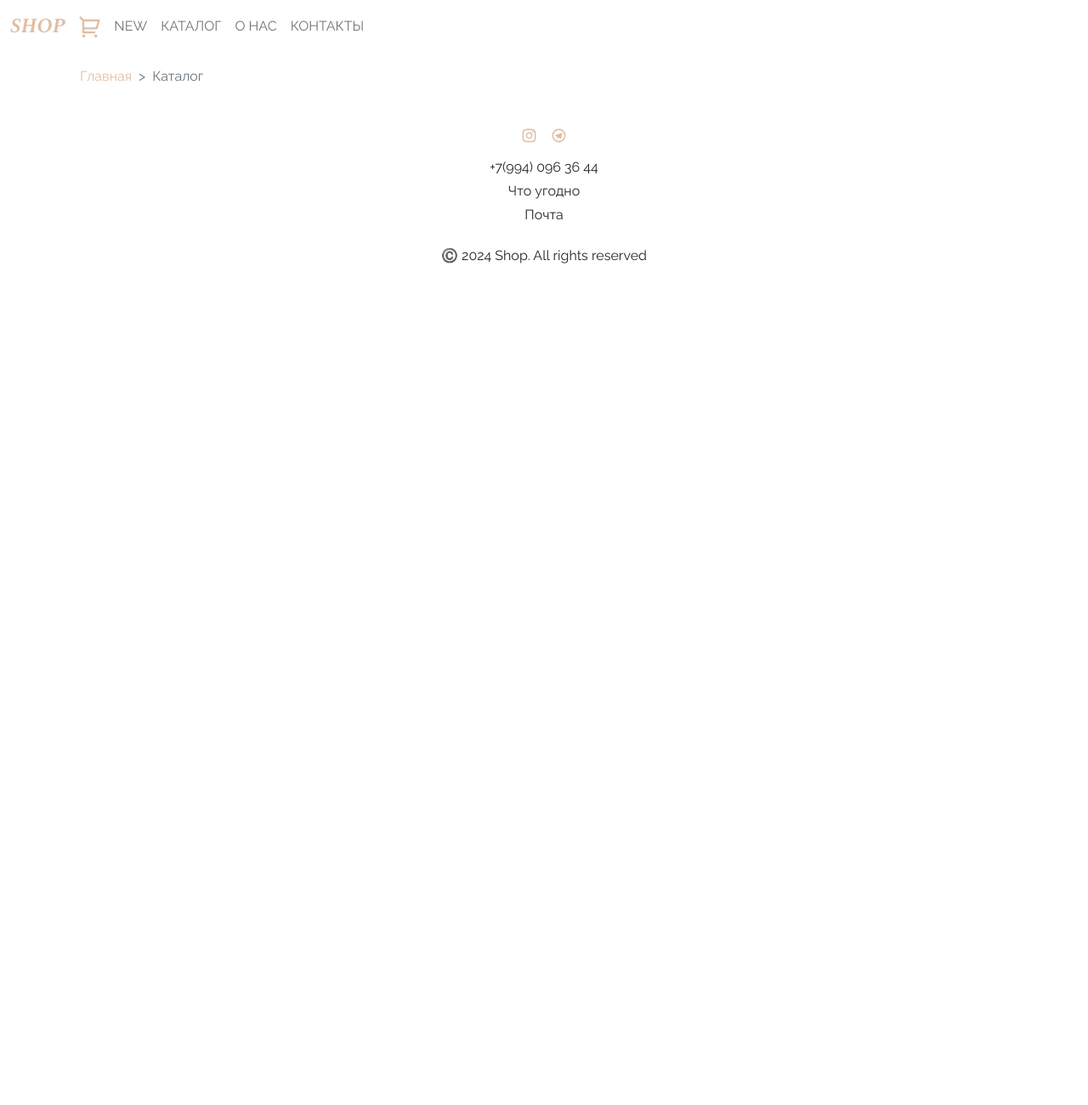
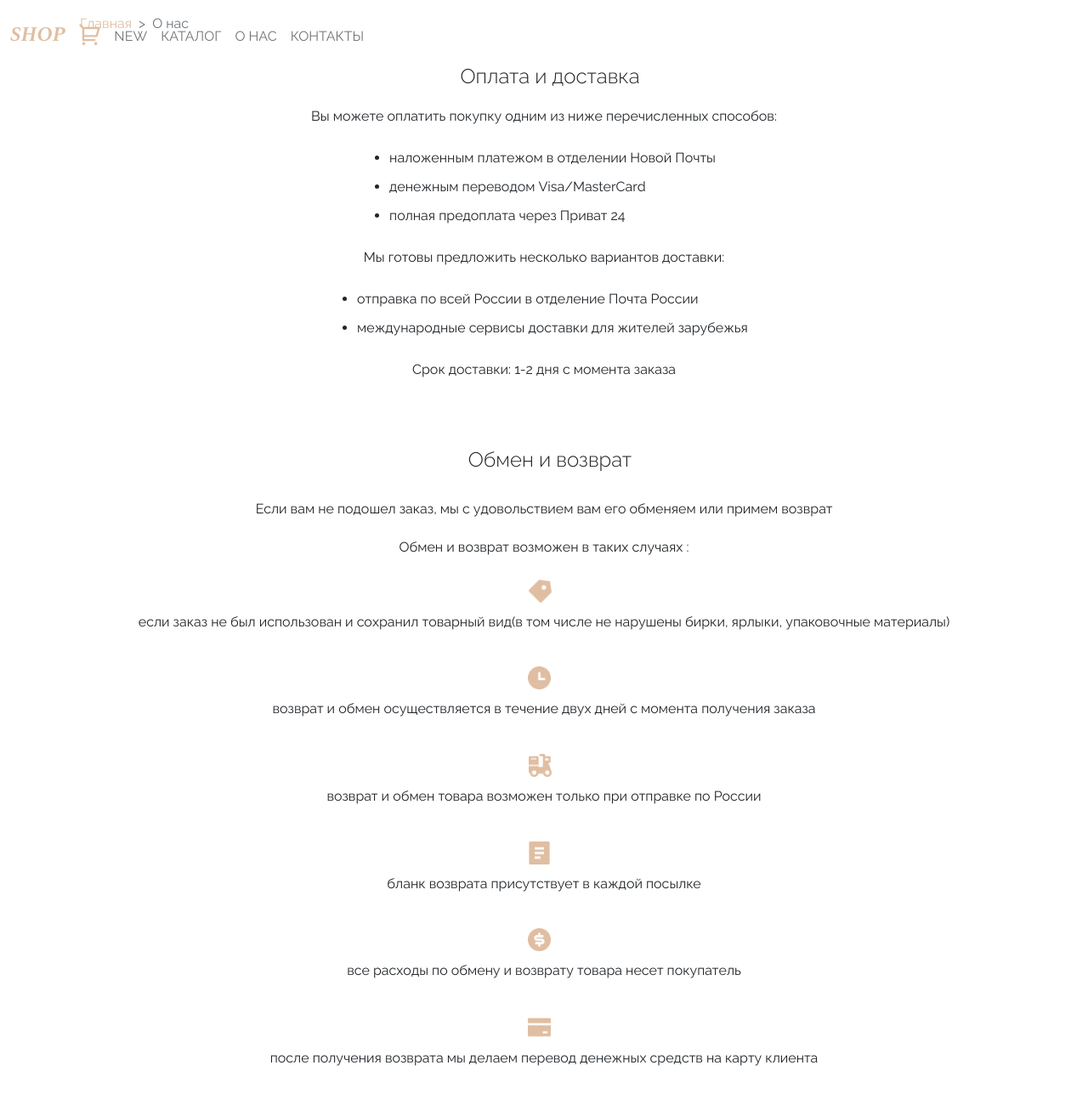
Before and after one commit to Oldsmob1le/appShop, a plain HTML site: page about.html in a window 1280 px wide. Shown: the top 1300 px of the page at 85% size. Before the commit the page ends 800 px from the top, so only its background shows below. Drawn offline with nearby package versions, Linux system fonts and the light colour scheme.

Commit message:
second commit

```diff
--- a/about.html
+++ b/about.html
@@ -60,9 +60,65 @@
             <nav class="container" style="--bs-breadcrumb-divider: '>';" aria-label="breadcrumb">
                 <ol class="breadcrumb">
                   <li class="breadcrumb-item"><a href="index.html">Главная</a></li>
-                  <li class="breadcrumb-item active" aria-current="page">Каталог</li>
+                  <li class="breadcrumb-item active" aria-current="page">О нас</li>
                 </ol>
               </nav>
+
+              <div class="payment-delivery">
+                <h1>Оплата и доставка</h1>
+                <p>Вы можете оплатить покупку одним из ниже перечисленных способов:</p>
+                <ul>
+                    <li>наложенным платежом в отделении Новой Почты</li>
+                    <li>денежным переводом Visa/MasterCard</li>
+                    <li>полная предоплата через Приват 24</li>
+                </ul>
+                <p>Мы готовы предложить несколько вариантов доставки:</p>
+                <ul>
+                    <li>отправка по всей России в отделение Почта России</li>
+                    <li>международные сервисы доставки для жителей зарубежья</li>
+                </ul>
+                <p>Срок доставки: 1-2 дня с момента заказа</p>
+            </div>
+
+            <div class="exchange">
+              <h1>Обмен и возврат</h1>
+              <p>Если вам не подошел заказ, мы с удовольствием вам его обменяем или примем возврат
+              </p>
+              <p class="text">Обмен и возврат возможен в таких случаях :</p>
+              <div class="option">
+                <img src="image/option_1.jpg" alt="" class="image">
+                <p>если заказ не был использован и сохранил товарный вид(в том числе не нарушены бирки, ярлыки, упаковочные материалы)</p>
+              </div>
+
+              <div class="option">
+                <img src="image/option_2.jpg" alt="" class="image">
+                <p>возврат и обмен осуществляется в течение двух дней с момента получения заказа
+                </p>
+              </div>
+
+              <div class="option">
+                <img src="image/option_3.jpg" alt="" class="image">
+                <p>возврат и обмен товара возможен только при отправке по России
+                </p>
+              </div>
+
+              <div class="option">
+                <img src="image/option_4.jpg" alt="" class="image">
+                <p>бланк возврата присутствует в каждой посылке </p>
+              </div>
+
+              <div class="option">
+                <img src="image/option_5.jpg" alt="" class="image">
+                <p>все расходы по обмену и возврату товара несет покупатель
+                </p>
+              </div>
+
+              <div class="option">
+                <img src="image/option_6.jpg" alt="" class="image">
+                <p>после получения возврата мы делаем перевод денежных средств на карту клиента</p>
+              </div>
+            </div>
+        </div>
 
     <footer class="container mt-5" id="footer">
       <div class="social d-flex justify-content-center gap-3 mb-3">
--- a/index.html
+++ b/index.html
@@ -56,9 +56,6 @@
           <img src="image/cart.svg" alt="" />
           <div class="collapse navbar-collapse" id="navbarCollapse">
             <ul class="navbar-nav me-auto mb-2 mb-md-0 ms-2">
-              <li class="nav-item">
-                <a class="nav-link" href="catalog.html">NEW</a>
-              </li>
               <li class="nav-item">
                 <a class="nav-link" href="catalog.html">КАТАЛОГ</a>
               </li>
@@ -137,6 +134,7 @@
       <p class="mb-2 mt-4 text-center">©️ 2024 Shop. All rights reserved</p>
     </footer>
 
+    <script src="script/nav.js"></script>
     <script
       src="https://cdn.jsdelivr.net/npm/@popperjs/core@2.9.2/dist/umd/popper.min.js"
       integrity="sha384-IQsoLXl5PILFhosVNubq5LC7Qb9DXgDA9i+tQ8Zj3iwWAwPtgFTxbJ8NT4GN1R8p"
--- a/style/main.css
+++ b/style/main.css
@@ -15,6 +15,7 @@
     border: none;
 
 }
+
 .navbar-light .navbar-toggler {
     border: none;
 }
@@ -30,9 +31,38 @@
     font-style: italic;
 }
 
+.navbar-dark .navbar-nav .nav-link {
+    color: rgba(255,255,255,455);
+}
+
+.navbar {
+    position: fixed;
+    top: 0;
+    left: 0;
+    width: 100%;
+    transition: opacity 0.5s ease-in-out;
+}
+
+@media (scroll-snap: yes) {
+    .navbar {
+        scroll-snap-align: start;
+    }
+}
+
+.navbar.hidden {
+    opacity: 0;
+    pointer-events: none;
+}
+
+@media (scroll-snap: yes) {
+    .navbar.hidden {
+        scroll-snap-stop: always;
+    }
+}
+
 .banner-title {
     position: absolute;
-    top: 25%;
+    top: 30%;
     left: 50%;
     transform: translate(-50%, -50%);
     text-align: center;
@@ -47,7 +77,7 @@
 }
 
 .white-line {
-    width:120px;
+    width: 120px;
     height: 2px;
     background-color: #fff;
     margin: 0 auto;
@@ -74,7 +104,7 @@
 }
 
 .breadcrumb-item a {
-    text-decoration:none ;
+    text-decoration: none;
     color: #E0BEA2;
 }
 
@@ -103,17 +133,24 @@
     border: none;
     box-shadow: none;
 }
+
 .btn-secondary:active {
     background-color: #E0BEA2;
     border: none;
     box-shadow: none;
 }
+
 .btn-secondary:hover {
     background-color: #E0BEA2;
     border: none;
     box-shadow: none;
 }
-.btn-check:active+.btn-secondary:focus, .btn-check:checked+.btn-secondary:focus, .btn-secondary.active:focus, .btn-secondary:active:focus, .show>.btn-secondary.dropdown-toggle:focus {
+
+.btn-check:active+.btn-secondary:focus,
+.btn-check:checked+.btn-secondary:focus,
+.btn-secondary.active:focus,
+.btn-secondary:active:focus,
+.show>.btn-secondary.dropdown-toggle:focus {
     box-shadow: none;
 }
 
@@ -121,3 +158,78 @@
     color: #E0BEA2;
     font-weight: 600;
 }
+
+/* About */
+
+.payment-delivery {
+    display: flex;
+    flex-direction: column;
+    justify-content: center;
+    align-items: center;
+    background-color: #fff;
+    padding: 20px;
+    text-align: left;
+    margin-bottom: 30px;
+}
+
+.payment-delivery h1 {
+    font-size: 1.5em;
+    margin-bottom: 20px;
+    padding: 0 0 0 14px;
+    text-align: left;
+}
+
+ul {
+    margin: 15px 0;
+    padding-left: 20px;
+}
+
+ul li {
+    margin-bottom: 10px;
+}
+
+.payment-delivery p {
+    margin-bottom: 10px;
+    line-height: 1.5;
+    text-align: left;
+}
+
+
+.exchange {
+    padding: 20px;
+    display: flex;
+    flex-direction: column;
+    justify-content: center;
+    align-items: center;
+    background-color: #fff;
+}
+
+.exchange h1 {
+    font-size: 1.5em;
+    margin-bottom: 20px;
+    padding: 0 0 0 14px;
+    text-align: left;
+}
+
+.text {
+    text-align: left;
+}
+
+.exchange p {
+    line-height: 1.6;
+    margin: 10px 0;
+}
+
+.option {
+    display: flex;
+    flex-direction: column;
+    align-items: center;
+    margin: 15px 0;
+    text-align: center;
+}
+
+.option img {
+    width: 27px;
+    height: auto;
+    margin-right: 10px;
+}
```
Also changed, not shown: script/nav.js (added, +9 -0 lines), image/option_1.jpg (added), image/option_2.jpg (added), image/option_3.jpg (added), image/option_4.jpg (added), image/option_5.jpg (added), image/option_6.jpg (added).
